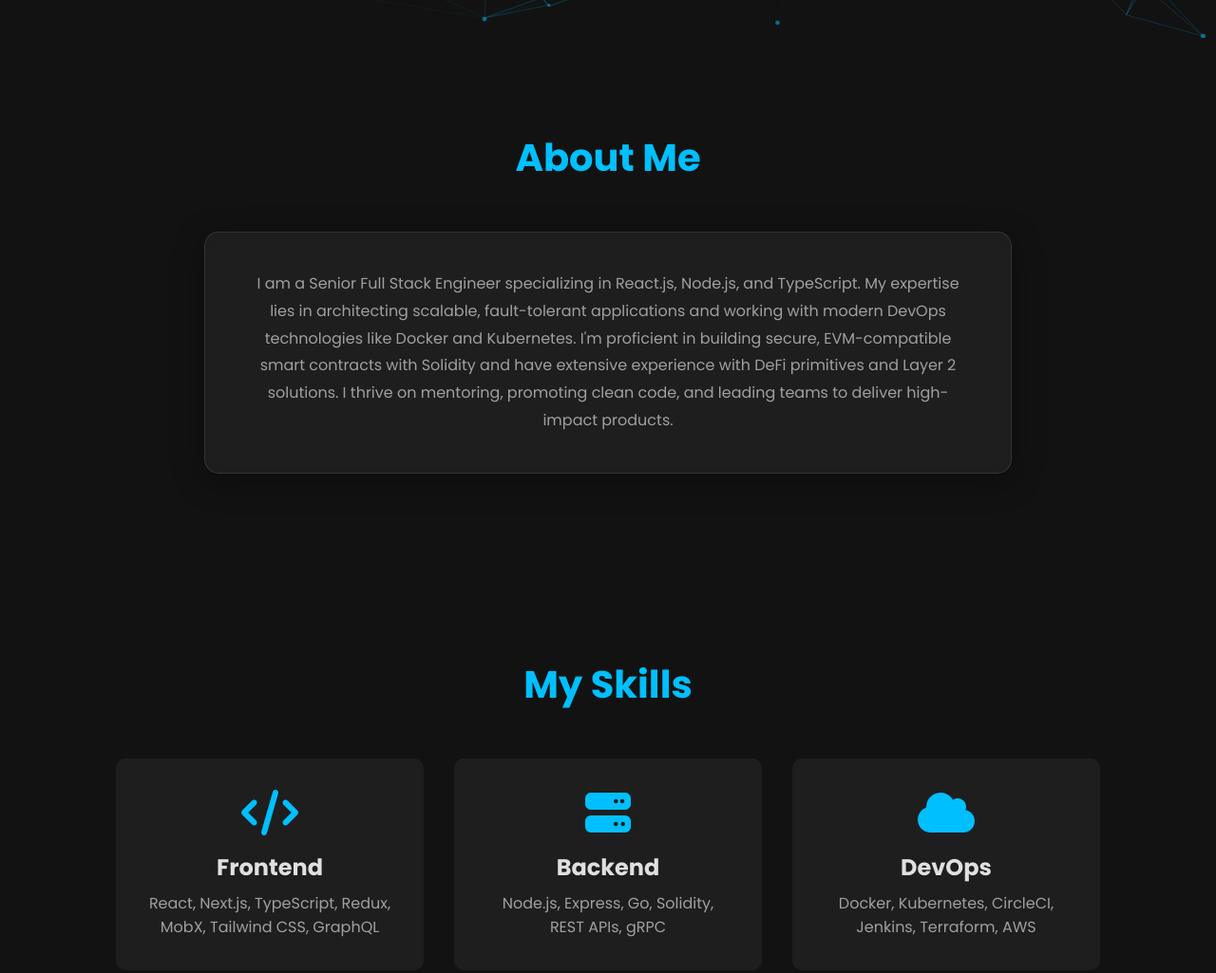
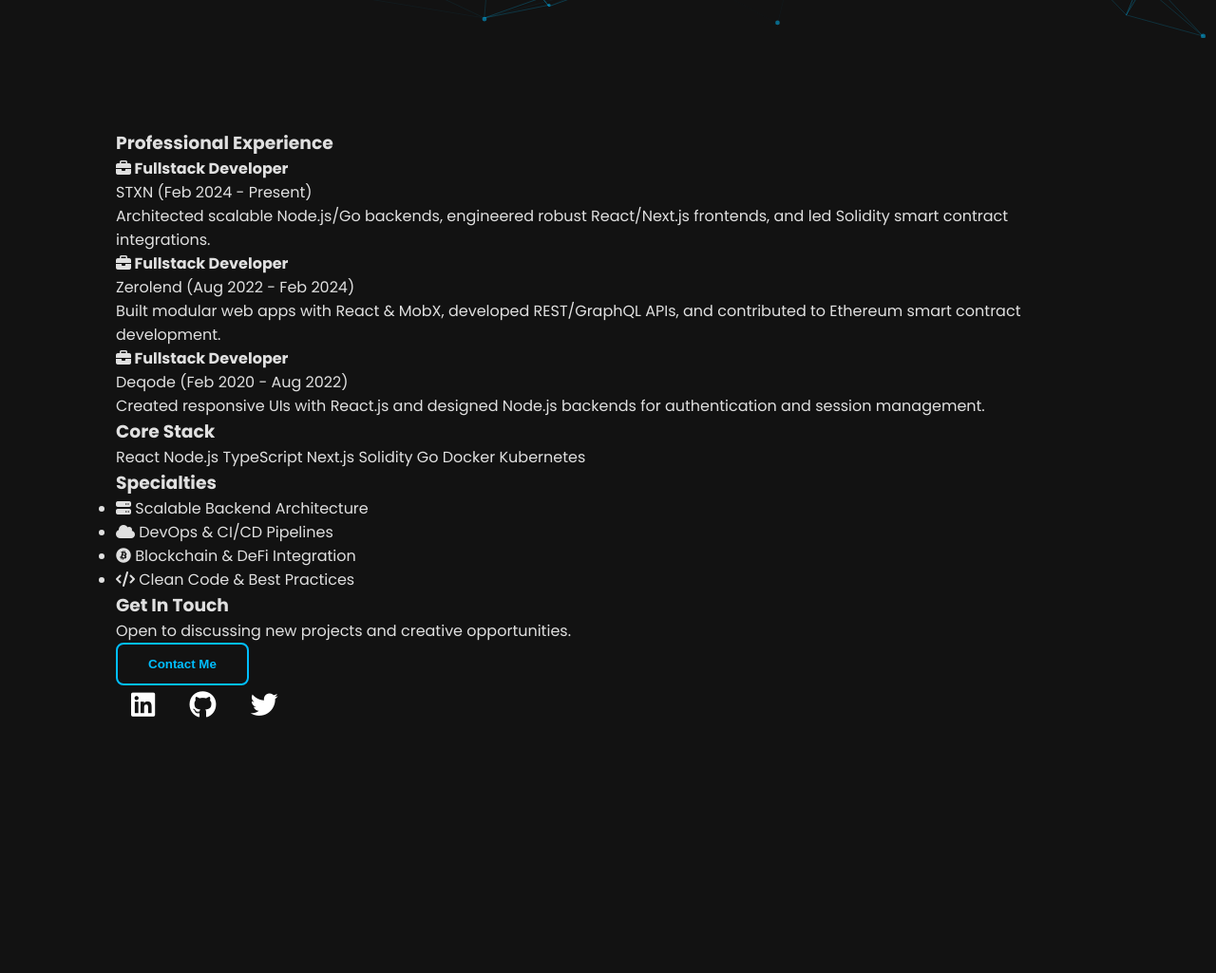
Before and after one commit to AkshatSaxena20/Sanchit_Portfolio_trial, a plain HTML site: page index.html in a window 1280 px wide. Shown: the part 760-1785 px from the top of the page at 95% size. After the commit the page ends 1621 px from the top, so only its background shows below. Drawn offline with nearby package versions, Linux system fonts and the light colour scheme.

Commit message:
index.html

```diff
--- a/index.html
+++ b/index.html
@@ -22,10 +22,9 @@
             <a href="#" class="logo">Sanchit Litoriya</a>
             <ul class="nav-links">
                 <li><a href="#home">Home</a></li>
-                <li><a href="#about">About</a></li>
-                <li><a href="#skills">Skills</a></li>
-                <li><a href="#experience">Experience</a></li>
-                <li><a href="#contact">Contact</a></li>
+                <li><a href="#overview">Details</a></li>
+                <li><a href="#overview">Experience</a></li>
+                <li><a href="#overview">Contact</a></li>
             </ul>
             <div class="menu-btn"><i class="fas fa-bars"></i></div>
         </div>
@@ -33,89 +32,92 @@
 
     <!-- Home Section -->
     <section id="home" class="home">
-        <div class="container">
+        <div class="container home-container">
+            <!-- Top Row -->
+            <div class="hero-top-row">
                 <div class="home-content">
                     <h1>Hi, I'm Sanchit Litoriya</h1>
                     <h2>I'm a <span class="typing"></span></h2>
                     <p class="summary">Seasoned Full Stack Engineer with 5+ years of experience in building scalable applications and leading development teams.</p>
                 </div>
+                <div class="hero-visual">
+                    <div class="code-icon">&lt;/&gt;</div>
                 </div>
-    </section>
-
-    <!-- About Section -->
-    <section id="about" class="about">
-        <div class="container">
-            <h2 class="section-title">About Me</h2>
-            <div class="about-content">
-                <p>I am a Senior Full Stack Engineer specializing in React.js, Node.js, and TypeScript. My expertise lies in architecting scalable, fault-tolerant applications and working with modern DevOps technologies like Docker and Kubernetes. I'm proficient in building secure, EVM-compatible smart contracts with Solidity and have extensive experience with DeFi primitives and Layer 2 solutions. I thrive on mentoring, promoting clean code, and leading teams to deliver high-impact products.</p>
+            </div>
+            <!-- Bottom Row -->
+            <div class="grid-card about-card-home">
+                <h3>About Me</h3>
+                <p>A Senior Full Stack Engineer specializing in React.js, Node.js, and TypeScript. My expertise lies in architecting scalable applications with modern DevOps technologies like Docker and Kubernetes. Proficient in building secure, EVM-compatible smart contracts with Solidity.</p>
             </div>
         </div>
     </section>
 
-    <!-- Skills Section -->
-    <section id="skills" class="skills">
+    <!-- UNIFIED OVERVIEW SECTION (BELOW THE FOLD) -->
+    <section id="overview">
         <div class="container">
-            <h2 class="section-title">My Skills</h2>
-            <div class="skills-grid">
-                <div class="skill-card"><i class="fas fa-code"></i><h3>Frontend</h3><p>React, Next.js, TypeScript, Redux, MobX, Tailwind CSS, GraphQL</p></div>
-                <div class="skill-card"><i class="fas fa-server"></i><h3>Backend</h3><p>Node.js, Express, Go, Solidity, REST APIs, gRPC</p></div>
-                <div class="skill-card"><i class="fas fa-cloud"></i><h3>DevOps</h3><p>Docker, Kubernetes, CircleCI, Jenkins, Terraform, AWS</p></div>
-                <div class="skill-card"><i class="fab fa-bitcoin"></i><h3>Blockchain</h3><p>Smart Contracts, DeFi, L2 Scaling, Ethers.js, Web3.js</p></div>
-                <div class="skill-card"><i class="fas fa-database"></i><h3>Databases</h3><p>PostgreSQL, MongoDB, Redis</p></div>
-                <div class="skill-card"><i class="fas fa-tools"></i><h3>Tools</h3><p>Git, GitHub, Nx Monorepo, Jest, Cypress, Playwright</p></div>
+            <div class="overview-grid">
+                <!-- Experience Card -->
+                <div class="grid-card experience-card">
+                    <h3>Professional Experience</h3>
+                    <div class="job">
+                        <h4><i class="fas fa-briefcase"></i> Fullstack Developer</h4>
+                        <p class="company">STXN (Feb 2024 - Present)</p>
+                        <p class="summary">Architected scalable Node.js/Go backends, engineered robust React/Next.js frontends, and led Solidity smart contract integrations.</p>
+                    </div>
+                    <div class="job">
+                        <h4><i class="fas fa-briefcase"></i> Fullstack Developer</h4>
+                        <p class="company">Zerolend (Aug 2022 - Feb 2024)</p>
+                        <p class="summary">Built modular web apps with React & MobX, developed REST/GraphQL APIs, and contributed to Ethereum smart contract development.</p>
+                    </div>
+                    <div class="job">
+                        <h4><i class="fas fa-briefcase"></i> Fullstack Developer</h4>
+                        <p class="company">Deqode (Feb 2020 - Aug 2022)</p>
+                        <p class="summary">Created responsive UIs with React.js and designed Node.js backends for authentication and session management.</p>
                     </div>
                 </div>
-    </section>
 
-    <!-- Experience Section -->
-    <section id="experience" class="experience">
-        <div class="container">
-            <h2 class="section-title">Professional Experience</h2>
-            <div class="timeline">
-                <div class="timeline-item">
-                    <div class="timeline-dot"></div>
-                    <div class="timeline-date">Feb 2024 - Present</div>
-                    <div class="timeline-content">
-                        <h3>Fullstack Developer - STXN</h3>
-                        <p>Architected scalable backend services using Node.js & Go. Engineered robust frontend interfaces with React & Next.js. Led integration of Solidity smart contracts and spearheaded DevOps automation using Docker & Kubernetes.</p>
+                <!-- Core Stack Card -->
+                <div class="grid-card stack-card">
+                    <h3>Core Stack</h3>
+                    <div class="stack-icons">
+                        <span>React</span>
+                        <span>Node.js</span>
+                        <span>TypeScript</span>
+                        <span>Next.js</span>
+                        <span>Solidity</span>
+                        <span>Go</span>
+                        <span>Docker</span>
+                        <span>Kubernetes</span>
                     </div>
                 </div>
-                <div class="timeline-item">
-                    <div class="timeline-dot"></div>
-                    <div class="timeline-date">Aug 2022 - Feb 2024</div>
-                    <div class="timeline-content">
-                        <h3>Fullstack Developer - Zerolend</h3>
-                        <p>Built modular web applications with React & MobX. Developed RESTful and GraphQL APIs. Contributed to Ethereum smart contract development and integrated CircleCI/Docker into the CI/CD workflow.</p>
+
+                <!-- Specialties Card -->
+                <div class="grid-card specialties-card">
+                    <h3>Specialties</h3>
+                    <ul>
+                        <li><i class="fas fa-server"></i> Scalable Backend Architecture</li>
+                        <li><i class="fas fa-cloud"></i> DevOps & CI/CD Pipelines</li>
+                        <li><i class="fab fa-bitcoin"></i> Blockchain & DeFi Integration</li>
+                        <li><i class="fas fa-code"></i> Clean Code & Best Practices</li>
+                    </ul>
                 </div>
-                </div>
-                <div class="timeline-item">
-                    <div class="timeline-dot"></div>
-                    <div class="timeline-date">Feb 2020 - Aug 2022</div>
-                    <div class="timeline-content">
-                        <h3>Fullstack Developer - Deqode</h3>
-                        <p>Created responsive UIs with React.js. Designed backend services in Node.js for authentication and session management. Built foundational smart contract logic in Solidity and implemented token standards (ERC-20/ERC-721).</p>
+
+                <!-- Get In Touch Card -->
+                <div class="grid-card contact-card">
+                    <h3>Get In Touch</h3>
+                    <p>Open to discussing new projects and creative opportunities.</p>
+                    <button id="contactBtn" class="btn-outline">Contact Me</button>
+                    <div class="socials">
+                        <a href="#" target="_blank"><i class="fab fa-linkedin"></i></a>
+                        <a href="https://github.com/sandstacks" target="_blank"><i class="fab fa-github"></i></a>
+                        <a href="#" target="_blank"><i class="fab fa-twitter"></i></a>
                     </div>
                 </div>
             </div>
         </div>
     </section>
 
-    <!-- Contact Section -->
-    <section id="contact" class="contact">
-        <div class="container">
-            <h2 class="section-title">Get In Touch</h2>
-            <p>I'm always open to discussing new projects, creative ideas, or opportunities to be part of an amazing team. Feel free to reach out!</p>
-            <button id="contactBtn" class="btn-outline">Contact Me</button>
-            <div class="socials">
-                <a href="#" target="_blank"><i class="fab fa-linkedin"></i></a>
-                <!-- --- MODIFIED: Added Sanchit's GitHub Link --- -->
-                <a href="https://github.com/sandstacks" target="_blank"><i class="fab fa-github"></i></a>
-                <a href="#" target="_blank"><i class="fab fa-twitter"></i></a>
-            </div>
-        </div>
-    </section>
-
-    <!-- Contact Modal -->
+    <!-- Contact Modal (Remains the same) -->
     <div id="contactModal" class="modal">
         <div class="modal-content">
             <span class="close-btn">&times;</span>
@@ -133,7 +135,6 @@
         </div>
     </div>
 
-
     <!-- External JS Libraries -->
     <script src="https://cdn.jsdelivr.net/npm/particles.js@2.0.0/particles.min.js"></script>
     <script src="https://cdn.jsdelivr.net/npm/typed.js@2.0.12"></script>
```
Lines whose indentation alone changed are shown as unchanged.
